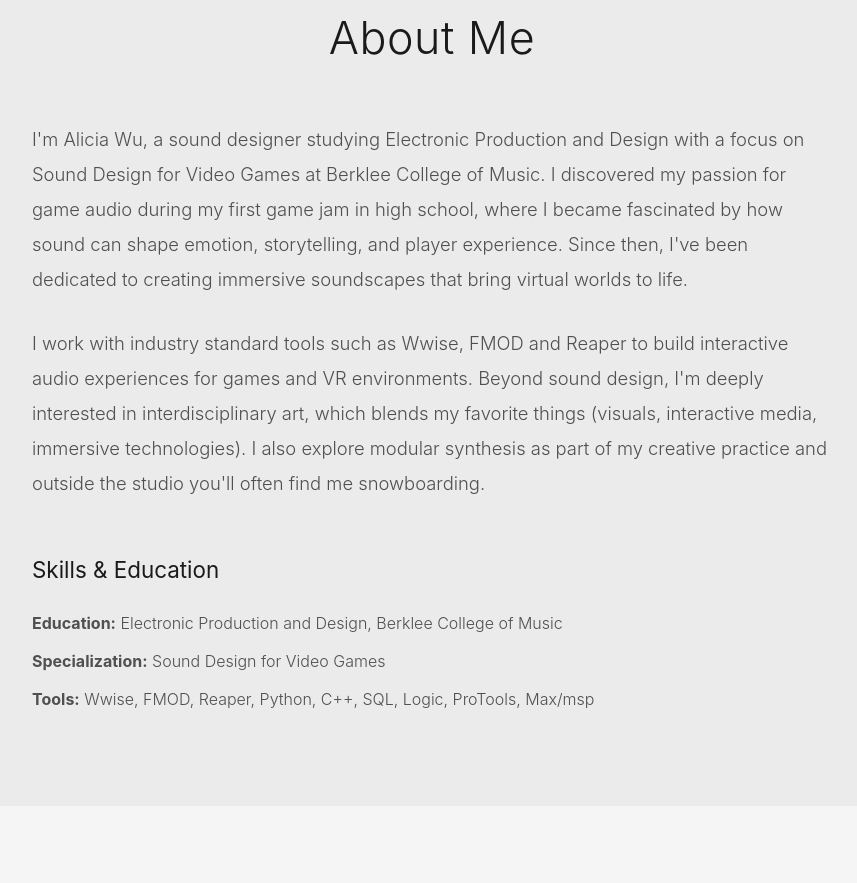
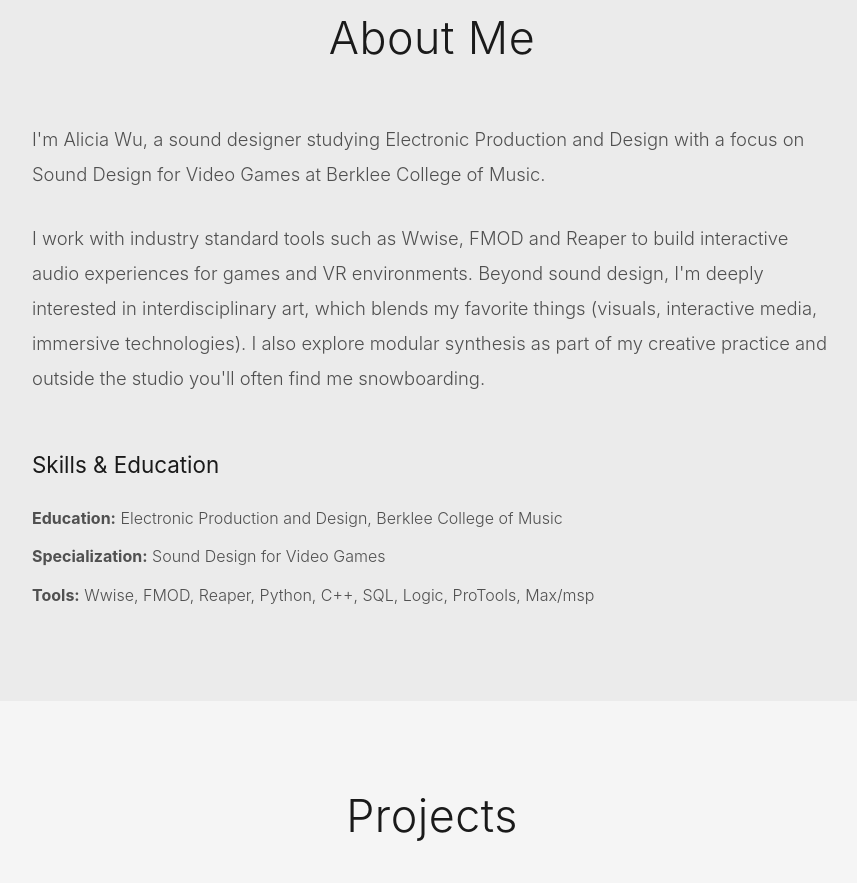
Before and after one commit to awudanis/awudanis.github.io, a plain HTML site: page index.html in a window 1280 px wide. Shown: the part 958-1841 px from the top of the page, without its empty margins (208-1065 px from the left). Drawn offline with Linux system fonts and the light colour scheme.

Commit message:
Update index.html

```diff
--- a/index.html
+++ b/index.html
@@ -23,6 +23,7 @@
     </nav>
 
     <main>
+
         <section id="demo-reel" class="section demo-reel-section">
             <div class="container">
                 <h2>Demo Reel</h2>
@@ -32,6 +33,7 @@
                     </div>
                 </div>
             </div>
+
         </section>
 
         <section id="about" class="section about-section">
@@ -39,7 +41,7 @@
                 <h2>About Me</h2>
                 <div class="about-content">
                     <p>
-                        I'm Alicia Wu, a sound designer studying Electronic Production and Design with a focus on Sound Design for Video Games at Berklee College of Music. I discovered my passion for game audio during my first game jam in high school, where I became fascinated by how sound can shape emotion, storytelling, and player experience. Since then, I've been dedicated to creating immersive soundscapes that bring virtual worlds to life.
+                        I'm Alicia Wu, a sound designer studying Electronic Production and Design with a focus on Sound Design for Video Games at Berklee College of Music.
                     </p>
                     <p>
                         I work with industry standard tools such as Wwise, FMOD and Reaper to build interactive audio experiences for games and VR environments. Beyond sound design, I'm deeply interested in interdisciplinary art, which blends my favorite things (visuals, interactive media, immersive technologies). I also explore modular synthesis as part of my creative practice and outside the studio you'll often find me snowboarding.
@@ -55,6 +57,7 @@
                         </ul>
                     </div>
                 </div>
+
             </div>
         </section>
 
```
